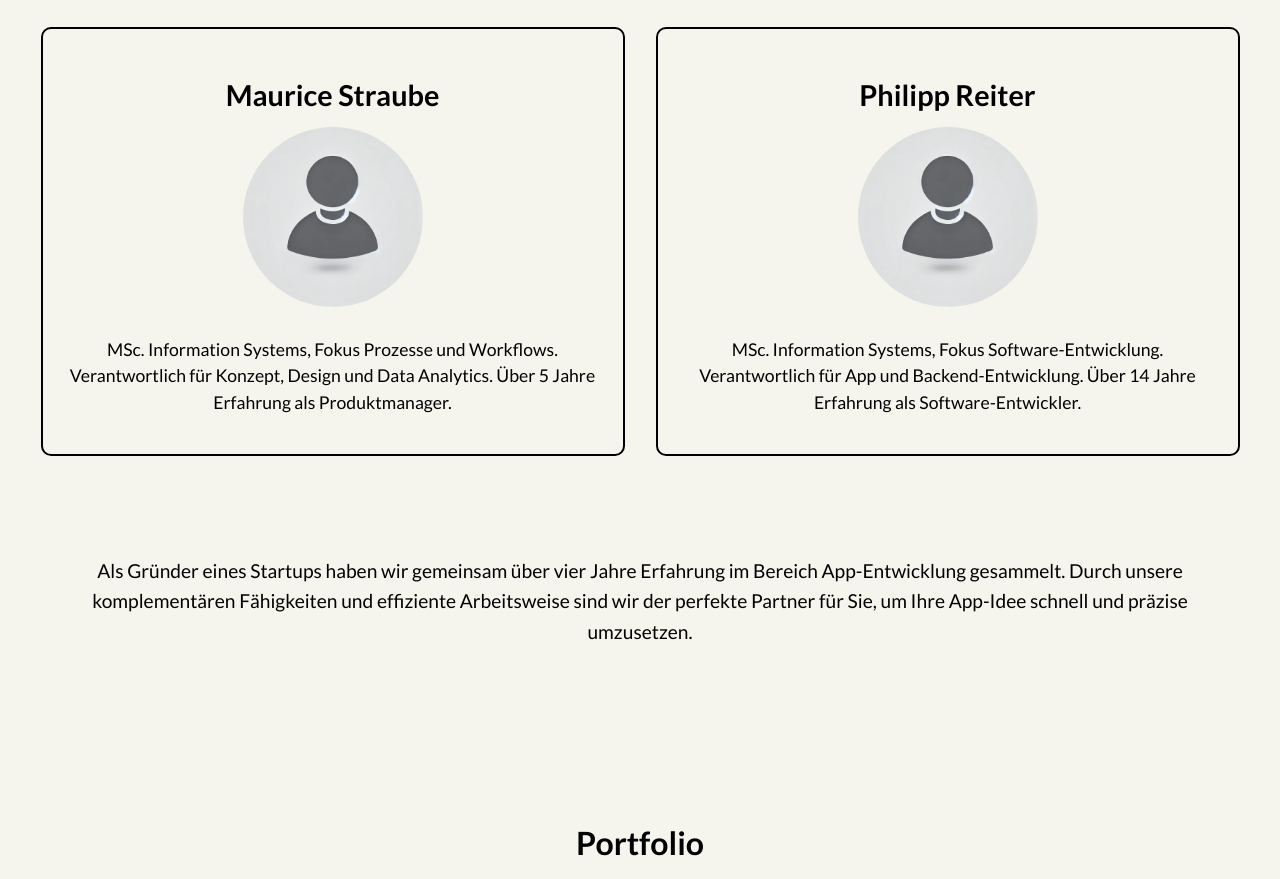
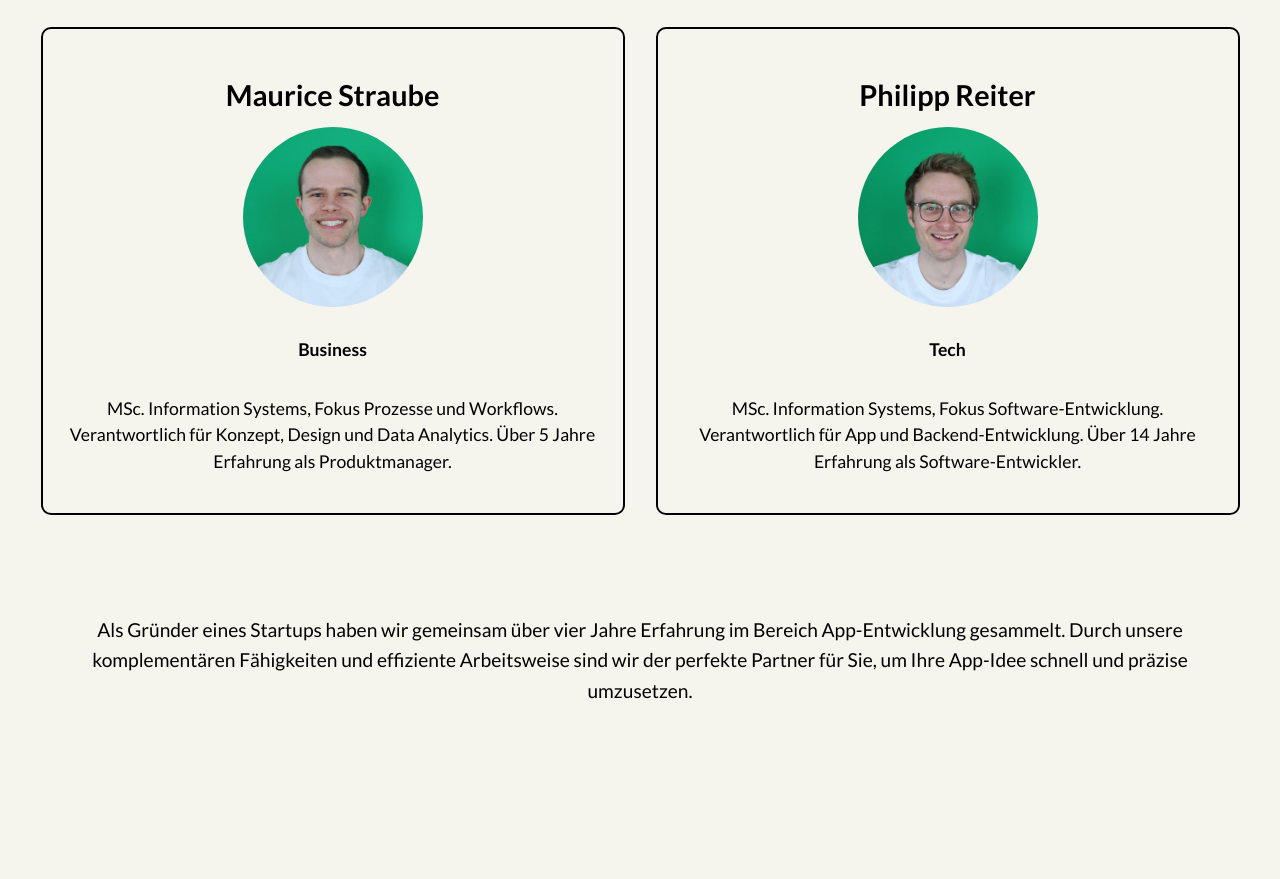
Before and after one commit to hobbycoder3001/hobbycoder3001.github.io, a plain HTML site: page index.html in a window 1280 px wide. Shown: the part 1780-2659 px from the top of the page. Drawn offline with Linux system fonts and the light colour scheme.

Commit message:
added images

```diff
--- a/index.html
+++ b/index.html
@@ -129,15 +129,16 @@
                 <div id="team">
                     <div class="team-member">
                         <h3>Maurice Straube</h3>
-                        <img src="samplePerson.webp" alt="Maurice Straube">
+                        <img src="maurice.webp" alt="Maurice Straube">
+                        <p><strong>Business</strong></p>
                         <p>MSc. Information Systems, Fokus Prozesse und Workflows. Verantwortlich für Konzept, Design
-                            und Data
-                            Analytics. Über 5 Jahre Erfahrung als Produktmanager.</p>
+                            und Data Analytics. Über 5 Jahre Erfahrung als Produktmanager.</p>
                     </div>
 
                     <div class="team-member">
                         <h3>Philipp Reiter</h3>
-                        <img src="samplePerson.webp" alt="Philipp Reiter">
+                        <img src="philipp.webp" alt="Philipp Reiter">
+                        <p><strong>Tech</strong></p>
                         <p>MSc. Information Systems, Fokus Software-Entwicklung. Verantwortlich für App und
                             Backend-Entwicklung.
                             Über 14 Jahre Erfahrung als Software-Entwickler.</p>
```
Also changed, not shown: maurice.webp (added), philipp.webp (added).
